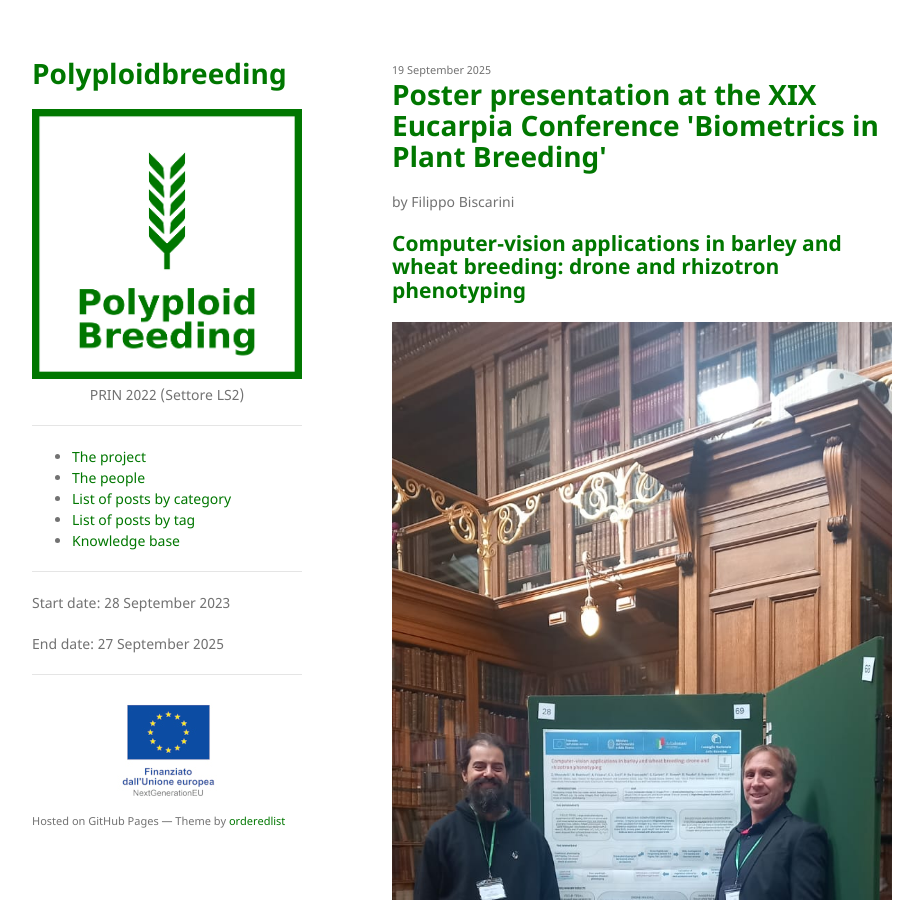
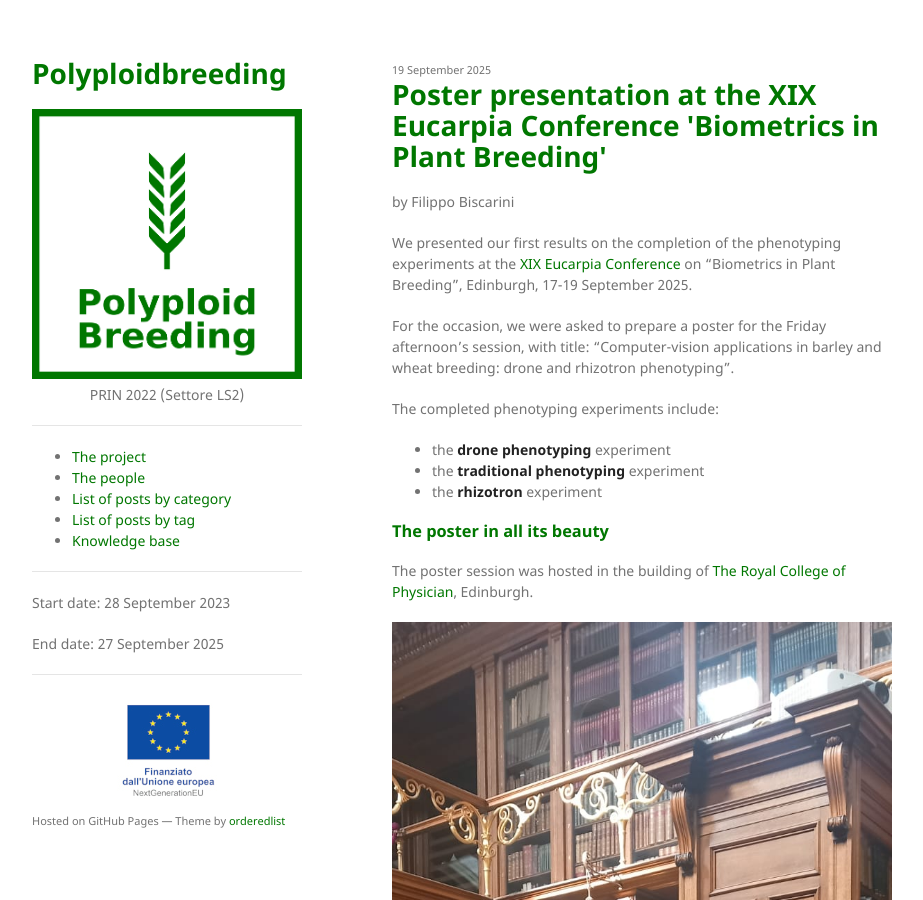
Before and after one commit to polyploidbreeding/polyploidbreeding.github.io, a Jekyll site: the page built from _posts/2025-09-19-eucarpia-poster.md, in a window 1280 px wide and 900 px high. Shown: the whole window, without its empty margins (178-1101 px from the left). Built offline with Jekyll 4.4.1, drawn with Linux system fonts in a browser that asks for light colours.

Commit message:
text added

```diff
--- a/_posts/2025-09-19-eucarpia-poster.md
+++ b/_posts/2025-09-19-eucarpia-poster.md
@@ -7,7 +7,22 @@ categories: ['PROJECT']
 tags: ['conference','project','milestone']
 ---
 
-## Computer-vision applications in barley and wheat breeding: drone and rhizotron phenotyping
+We presented our first results on the completion of the phenotyping experiments at the
+[XIX Eucarpia Conference](https://highlanderlab.github.io/EUCARPIA2025BiometricsPlantBreeding/)
+on "Biometrics in Plant Breeding", Edinburgh, 17-19 September 2025.
+
+For the occasion, we were asked to prepare a poster for the Friday afternoon's session, with title:
+"Computer-vision applications in barley and wheat breeding: drone and rhizotron phenotyping".
+
+The completed phenotyping experiments include:
+
+- the **drone phenotyping** experiment
+- the **traditional phenotyping** experiment
+- the **rhizotron** experiment
+
+### The poster in all its beauty
+
+The poster session was hosted in the building of [The Royal College of Physician](https://maps.app.goo.gl/73jkUjuGj2oSzkX17), Edinburgh.
 
 <a href="/assets/img/posts/2025-eucarpia-poster.jpeg"><img src="/assets/img/posts/2025-eucarpia-poster.jpeg" alt="Polyploidbreeding poster at Eucarpia 2025"></a>
 <div class="caption"><b>Figure</b>: part of the Polyploidbreeding Team proudly presenting their poster at the XIX Eucarpia Conference</div>
```
